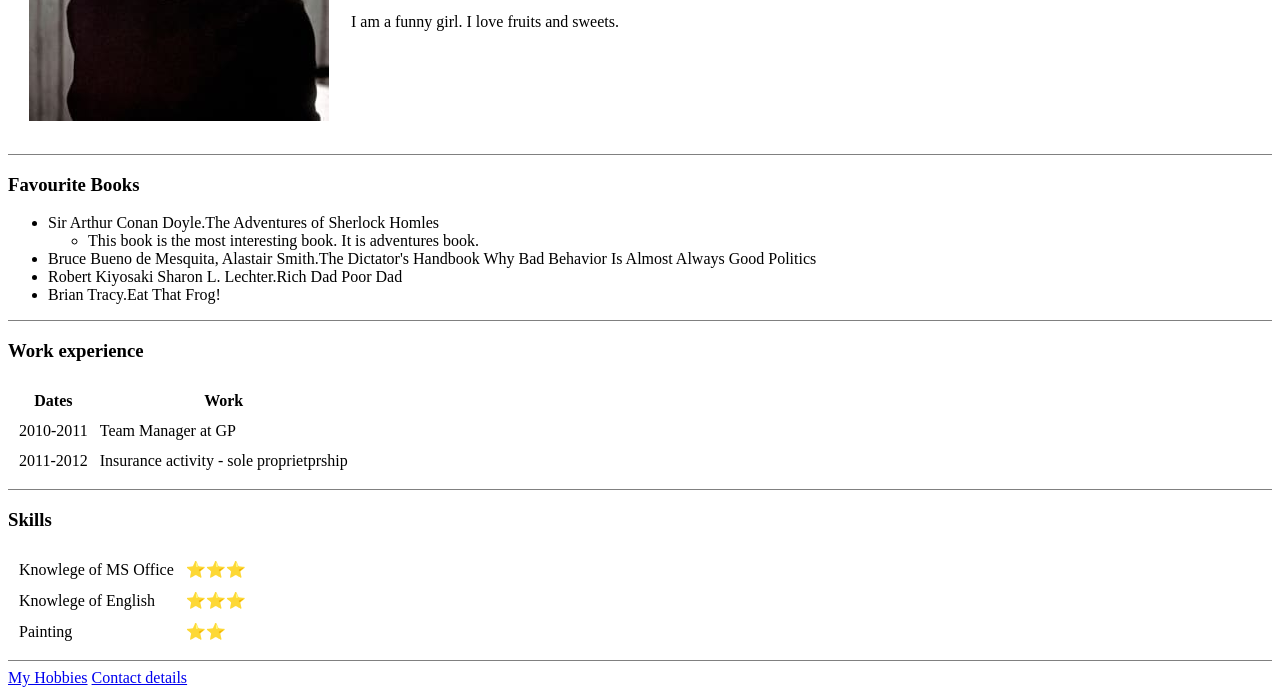
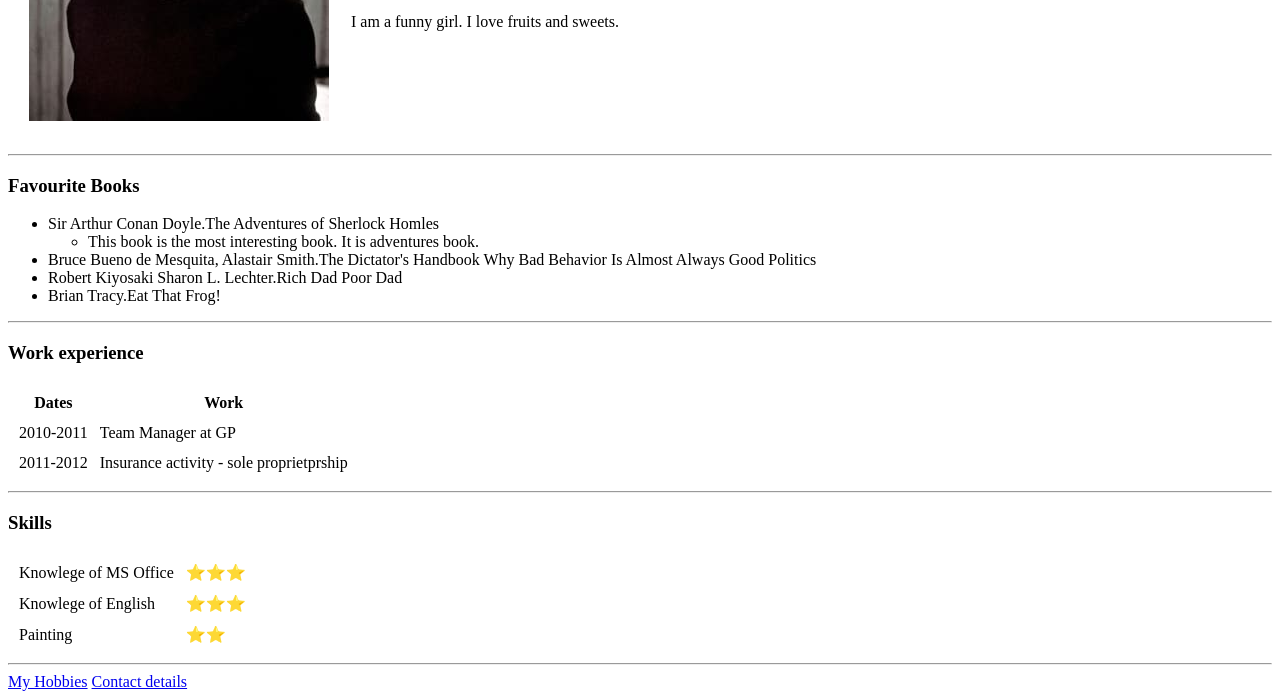
Before and after one commit to egalpro/cv, a plain HTML site: page index.html in a window 1280 px wide. Shown: the part 208-907 px from the top of the page. Drawn offline with Linux system fonts and the light colour scheme.

Commit message:
Update index.html

```diff
--- a/index.html
+++ b/index.html
@@ -4,8 +4,8 @@
 <head>
   <meta charset="utf-8">
   <meta name="description" content="Personal Website created for learning the programming.">
-  <meta property="og:description" content="Personal Website created for learning the programming.">
   <title>&#128420;Ela's Personal Site for Programming</title>
+  <link rel="stylesheet" href="CSS/styles.css">
 </head>
 
 <body>
@@ -20,7 +20,7 @@
     </tr>
   </table>
 
-  <hr size="1" noshade>
+  <hr>
 
   <h3>Favourite Books</h3>
   <ul>
@@ -33,7 +33,7 @@
     <li>Brian Tracy.Eat That Frog!</li>
   </ul>
 
-  <hr size="1" noshade>
+  <hr>
 
   <h3>Work experience</h3>
   <table cellspacing="10">
@@ -58,7 +58,7 @@
     </tfoot>
   </table>
 
-  <hr size="1" noshade>
+  <hr>
 
   <h3>Skills</h3>
   <table cellspacing="10">
@@ -76,7 +76,7 @@
     </tr>
   </table>
 
-  <hr size="1" noshade>
+  <hr>
 
   <a href="hobbies.html">My Hobbies</a>
   <a href="contact details.html">Contact details</a>
```
